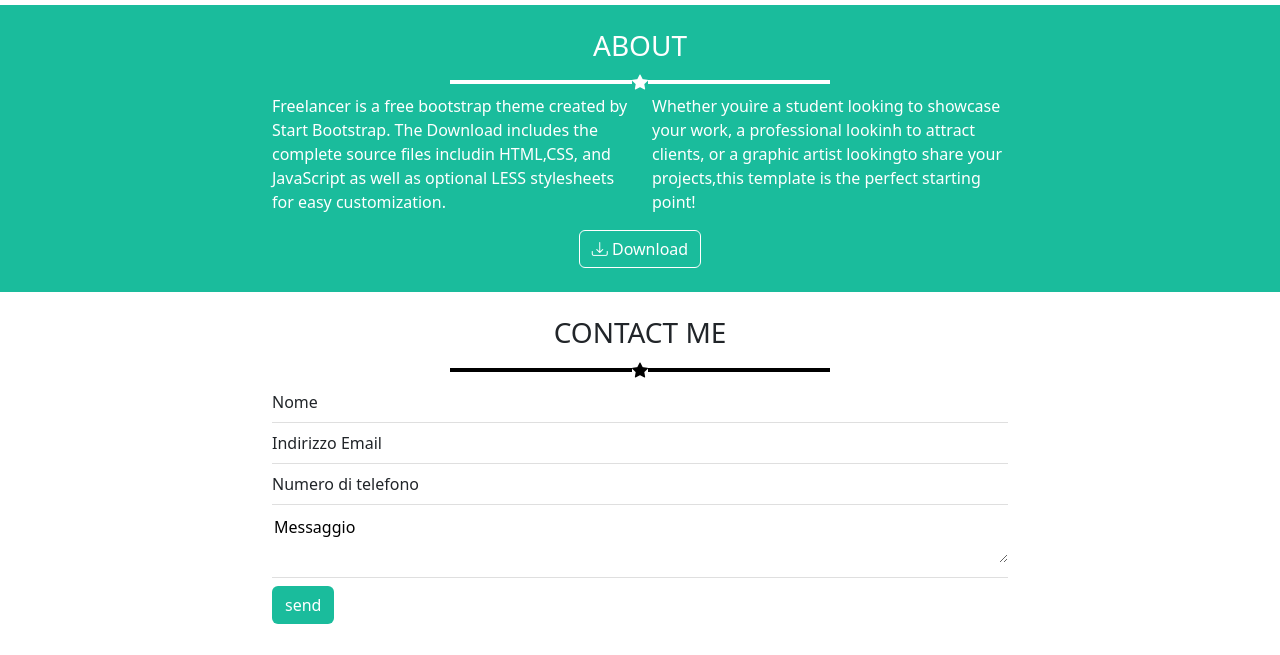
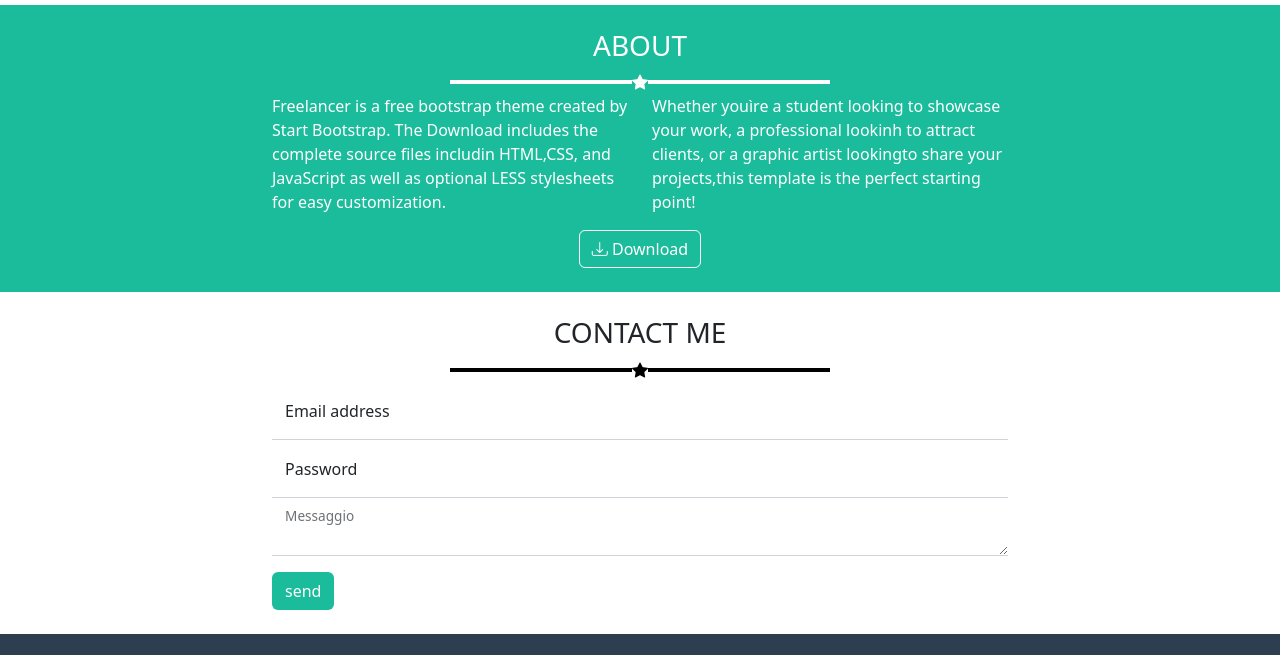
Before and after one commit to IslamBenguerba/html-css-bootstrap-freelancer, a plain HTML site: page index.html in a window 1280 px wide. Shown: the part 1019-1674 px from the top of the page. Drawn offline with nearby package versions, Linux system fonts and the light colour scheme.

Commit message:
Fix Form

```diff
--- a/index.html
+++ b/index.html
@@ -30,8 +30,8 @@
                     <a class="navbar-brand withe" href="#">STARTED BOOTSRAP</a>
                     <div class="row nowrap  withe list-top-nav align-items-center">
                         <a class="link-top">PORTFOLIO</a>
-                        <a class="link-top" >PORTFOLIO</a>
-                        <a class="link-top" >PORTFOLIO</a>
+                        <a class="link-top">PORTFOLIO</a>
+                        <a class="link-top">PORTFOLIO</a>
                     </div>
                     <button class="navbar-toggler withe btn-top-my" type="button" data-bs-toggle="offcanvas"
                         data-bs-target="#offcanvasNavbar" aria-controls="offcanvasNavbar">
@@ -191,7 +191,23 @@
                     </div>
                 </div>
                 <div class="col-8 text-start">
-                    <ul class="list-group list-group-flush">
+                    <div class="form-floating my-form">
+                        <input type="email" class="form-control my-form" id="floatingInput" placeholder="name@example.com">
+                        <label for="floatingInput">Email address</label>
+                    </div>
+                    <div class="form-floating">
+                        <input type="password" class="form-control my-form" id="floatingPassword" placeholder="Password">
+                        <label for="floatingPassword">Password</label>
+                    </div>
+                    <div class="form-floating">
+                        <!-- <input type="textarea" class="form-control my-form " id="floatingPassword" placeholder="Password"> -->
+                        <textarea class="form-control my-form " id="floatingtext" placeholder="Messaggio">
+
+                        </textarea>
+                        <label for="floatingtext">Messaggio</label>
+                    </div>
+                    <button class="btn bg-hero icon mt-3">send</button>
+                    <!-- <ul class="list-group list-group-flush">
                         <li class="list-group-item item-personal">Nome</li>
                         <li class="list-group-item item-personal">Indirizzo Email</li>
                         <li class="list-group-item item-personal">Numero di telefono</li>
@@ -201,9 +217,9 @@
                             </textarea>
                         </li>
                         <li class="list-group-item item-personal">
-                            <button class="btn bg-hero icon">send</button>
+
                         </li>
-                    </ul>
+                    </ul> -->
                 </div>
             </div>
         </div>
--- a/style/style.css
+++ b/style/style.css
@@ -94,6 +94,12 @@ textarea{
     aspect-ratio: 1/1;
     border-radius: 50%;
 }
+.my-form{
+    border-left: 0;
+    border-top: 0;
+    border-right: 0;
+    border-radius: 0;
+}
 /* .gap-my-1{
     gap: 1rem;
 } */
```
